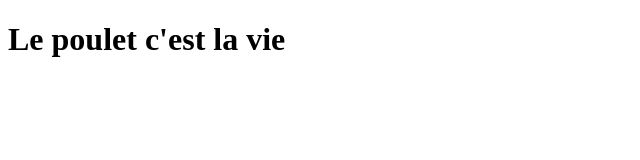
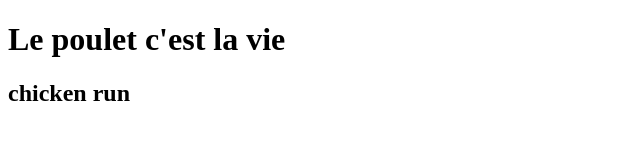
Before and after one commit to Christellefz/hello-world, a plain HTML site: page index.html in a window 1280 px wide. Shown: the whole page, without its empty margins (0-640 px from the left). Drawn offline with Linux system fonts and the light colour scheme.

Commit message:
ajout d'un titre 2 faisant état de ma culture cinématographique relative au poulet
faisant état de ma culture cinématographique relative au poulet

```diff
--- a/index.html
+++ b/index.html
@@ -9,4 +9,5 @@
   </head>
   <body>
     <h1> Le poulet c'est la vie</h1>
+    <h2> chicken run </h2>
   </body>
```
